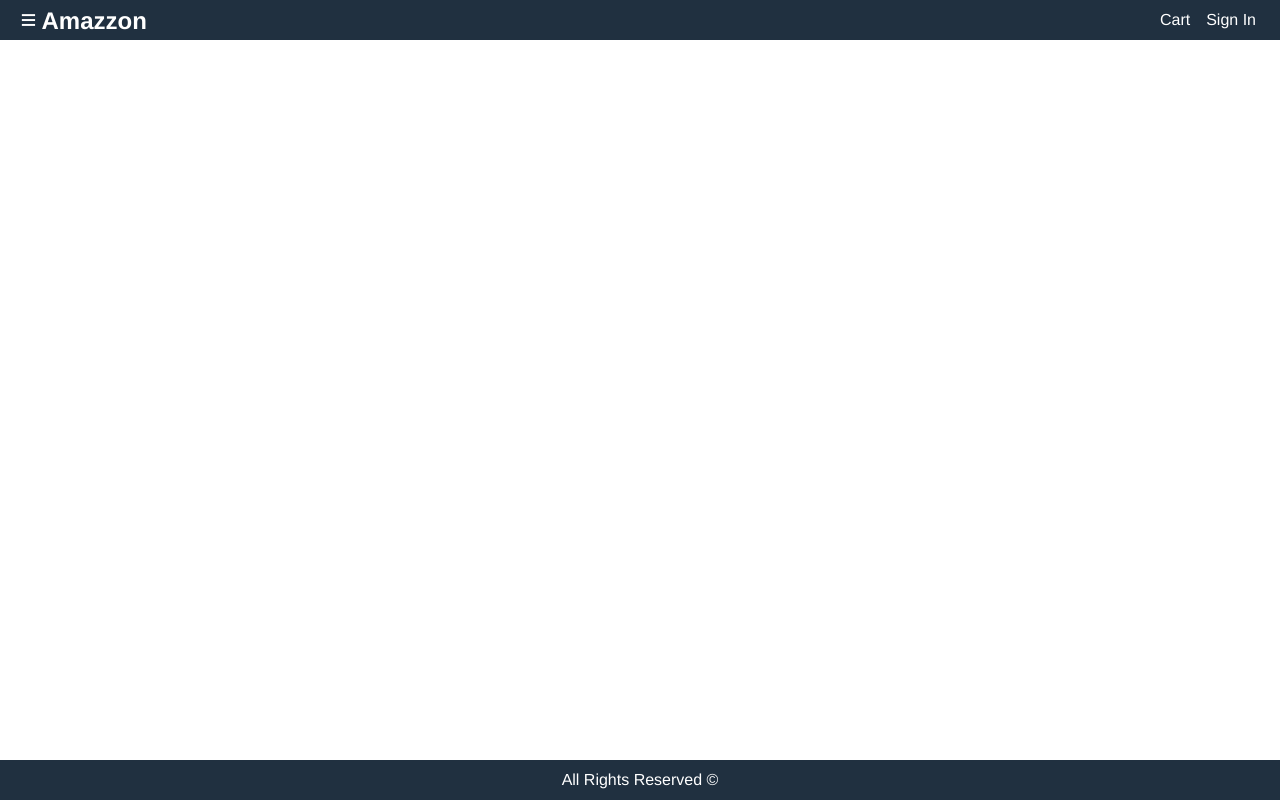
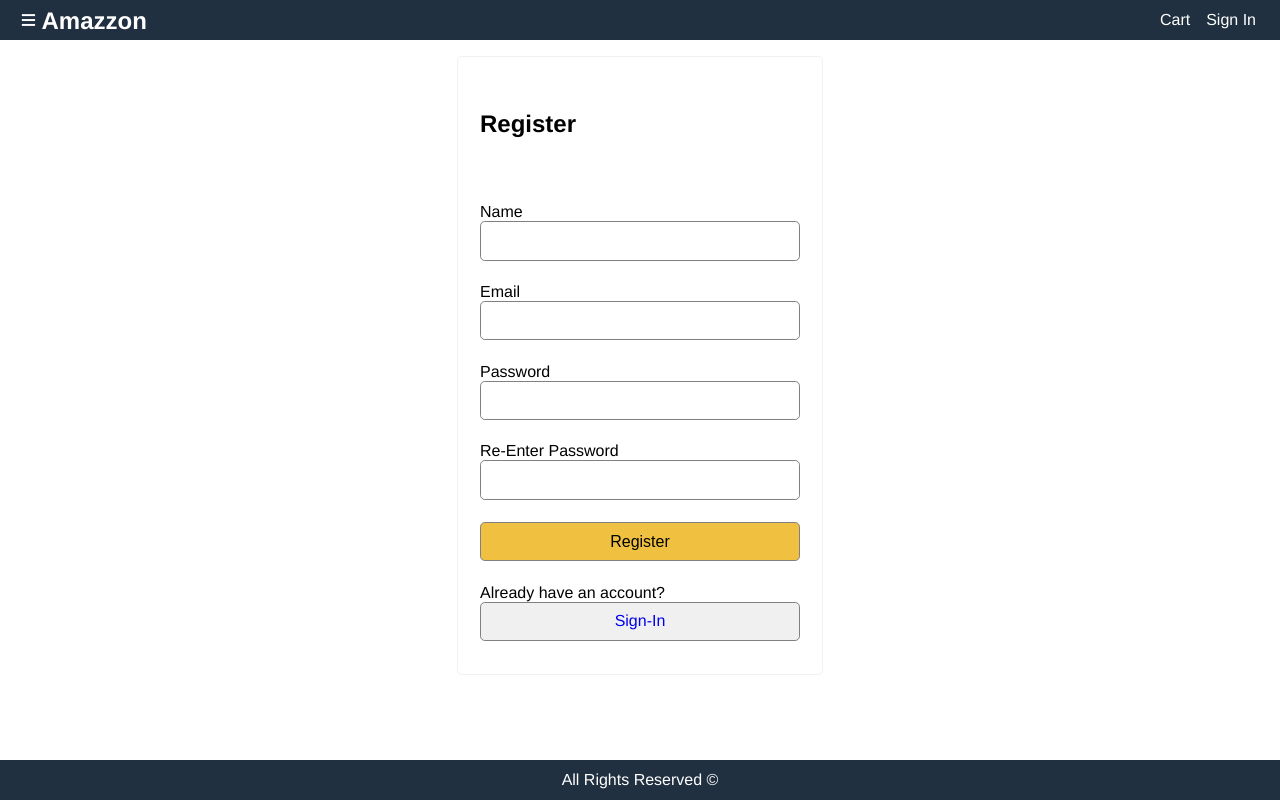
Before and after one commit to amrn1991/Amazzon-front, a React (Create React App) app: page /register in a window 1280 px wide. Built offline with nearby package versions, Linux system fonts and the light colour scheme.

Commit message:
register page design

```diff
--- a/src/App.js
+++ b/src/App.js
@@ -3,6 +3,7 @@ import HomePage from "./Pages/HomePage";
 import ProductPage from "./Pages/ProductPage";
 import CartPage from "./Pages/CartPage";
 import SigninPage from "./Pages/SigninPage";
+import RegisterPage from './Pages/RegisterPage';
 import { Switch, Route, Link } from "react-router-dom";
 import { useSelector } from 'react-redux';
 
@@ -50,6 +51,7 @@ function App() {
         <div className="content">
           <Switch>
             <Route exact path="/signin" component={SigninPage} />
+            <Route exact path="/register" component={RegisterPage} />
             <Route exact path="/products/:id" component={ProductPage} />
             <Route exact path="/cart/:id?" component={CartPage} />
             <Route exact path="/" component={HomePage} />
--- /dev/null
+++ b/src/Pages/RegisterPage.jsx
@@ -0,0 +1,90 @@
+import React, { useState, useEffect } from "react";
+import { useDispatch, useSelector } from "react-redux";
+import { Link } from "react-router-dom";
+import { register } from "./../redux/registerReducer";
+
+const RegisterPage = ({ history }) => {
+  const [name, setName] = useState("");
+  const [email, setEmail] = useState("");
+  const [password, setPassword] = useState("");
+  const [repass, setRepass] = useState("");
+
+  const { loading, error, usersInfo } = useSelector((state) => state.usersList);
+  const dispatch = useDispatch();
+
+  const handleSubmit = (e) => {
+    e.preventDefault();
+    dispatch(register(name, email, password));
+  };
+
+  useEffect(() => {
+    if (usersInfo !== null) {
+      history.push("/");
+    }
+  }, [usersInfo]);
+
+  return (
+    <div className="form">
+      <form onSubmit={handleSubmit}>
+        <ul className="form-container">
+          <li>
+            <h2>Register</h2>
+          </li>
+          <li>
+            {loading && <div>Loading...</div>}
+            {error && <div>{error}</div>}
+          </li>
+          <li>
+            <label htmlFor="name">Name</label>
+            <input
+              type="name"
+              id="name"
+              name="name"
+              onChange={(e) => setName(e.target.value)}
+            />
+          </li>
+          <li>
+            <label htmlFor="email">Email</label>
+            <input
+              type="email"
+              id="email"
+              name="email"
+              onChange={(e) => setEmail(e.target.value)}
+            />
+          </li>
+          <li>
+            <label htmlFor="password">Password</label>
+            <input
+              type="password"
+              id="password"
+              name="password"
+              onChange={(e) => setPassword(e.target.value)}
+            />
+          </li>
+          <li>
+            <label htmlFor="repass">Re-Enter Password</label>
+            <input
+              type="repass"
+              id="repass"
+              name="repass"
+              onChange={(e) => setRepass(e.target.value)}
+            />
+          </li>
+          <li>
+            <button type="submit" className="button primary">
+              Register
+            </button>
+          </li>
+          <li>
+            Already have an account?
+            <Link to="/signin" className="button secondary text-center">
+              Sign-In
+            </Link>
+          </li>
+        </ul>
+      </form>
+    </div>
+  );
+};
+
+export default RegisterPage;
--- a/src/redux/reducer.js
+++ b/src/redux/reducer.js
@@ -3,10 +3,12 @@ import productReducer from "./productReducer";
 import productsReducer from "./productsReducer";
 import cartReducer from "./cartReducer";
 import usersReducer from "./usersReducer";
+import registerReducer from "./registerReducer";
 
 export default combineReducers({
   productsList: productsReducer,
   productDetail: productReducer,
   cartList: cartReducer,
-  usersList: usersReducer
+  usersList: usersReducer,
+  registerList: registerReducer
 });
--- /dev/null
+++ b/src/redux/registerReducer.js
@@ -0,0 +1,48 @@
+import { createSlice } from "@reduxjs/toolkit";
+import axios from "axios";
+import Cookies from "js-cookie"
+
+
+const loggedInUser = Cookies.get("usersInfo")
+  ? JSON.parse(Cookies.get("usersInfo"))
+  : null ;
+
+const registerSlice = createSlice({
+  name: "register",
+  initialState: {usersInfo: loggedInUser},
+  reducers: {
+    registerRequest: (state) => {
+      state.loading = true;
+    },
+    registerSuccess: (state, action) => {
+      state.usersInfo = action.payload;
+      state.loading = false;
+    },
+    registerFail: (state, action) => {
+      state.error = action.payload;
+      state.loading = false;
+    },
+  },
+});
+
+export const register = (name, email, password) => async (dispatch) => {
+  try {
+    dispatch(registerRequest());
+    const { data } = await axios.post("/api/users/register", {
+      name: name,
+      email: email,
+      password: password,
+    });
+    dispatch(registerSuccess(data));
+    Cookies.set("usersInfo", JSON.stringify(data), {
+      secure: true,
+      expires: 0.5,
+    });
+  } catch (error) {
+    dispatch(registerFail(error.message));
+  }
+};
+
+export const { registerFail, registerRequest, registerSuccess } =
+  registerSlice.actions;
+export default registerSlice.reducer;
```
